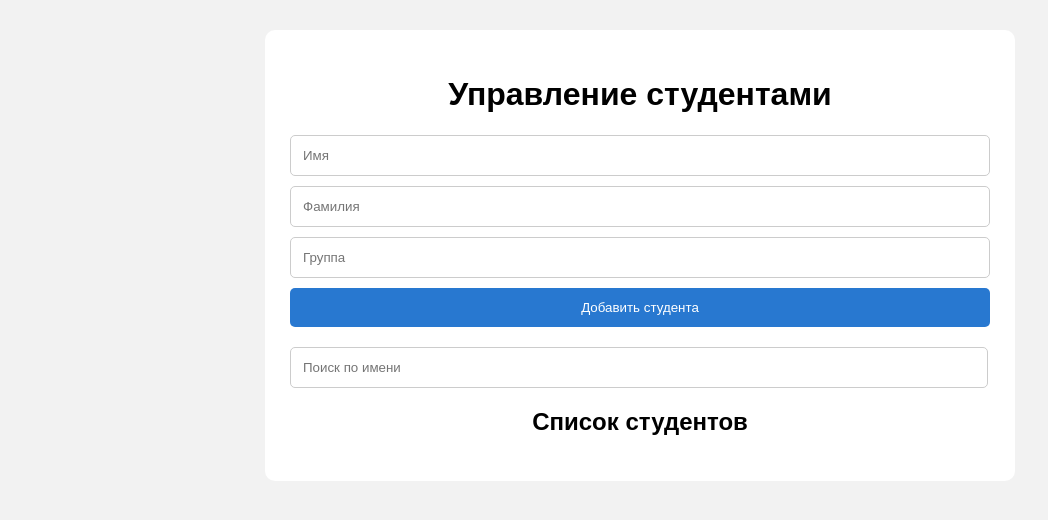
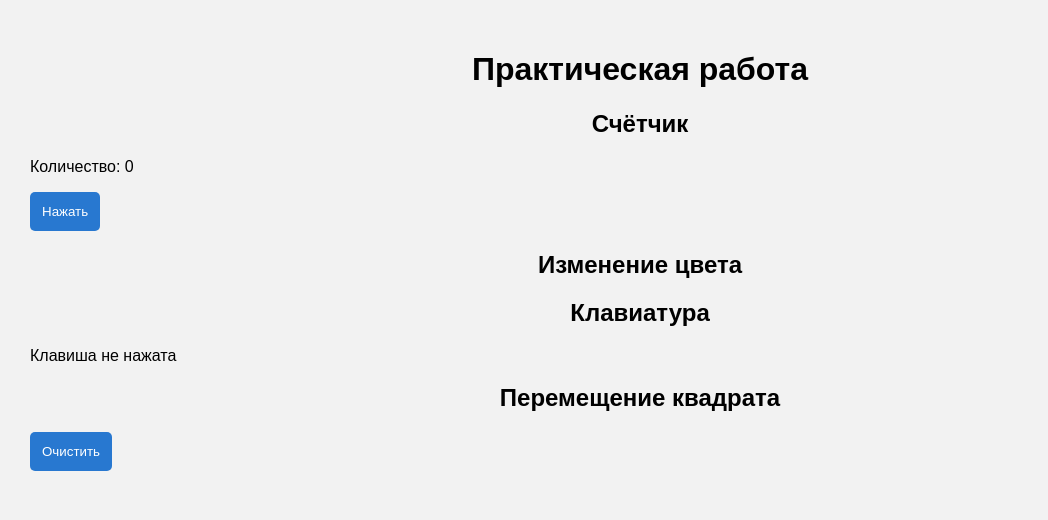
Before and after one commit to R0manoff119/College-control-work, a plain HTML site: page control-1/index.html in a window 1280 px wide. Shown: the whole page, without its empty margins (0-1048 px from the left). Drawn offline with Linux system fonts and the light colour scheme.

Commit message:
Update index.html

```diff
--- a/control-1/index.html
+++ b/control-1/index.html
@@ -1,30 +1,30 @@
-
 <!DOCTYPE html>
 <html lang="ru">
 <head>
     <meta charset="UTF-8">
-    <meta name="viewport" content="width=device-width, initial-scale=1.0">
-    <title>Управление студентами</title>
+    <title>Практика JavaScript</title>
     <link rel="stylesheet" href="style.css">
 </head>
 <body>
 
-    <div class="container">
-        <h1>Управление студентами</h1>
+    <h1>Практическая работа</h1>
 
-        <form id="studentForm">
-            <input type="text" id="name" placeholder="Имя" required>
-            <input type="text" id="surname" placeholder="Фамилия" required>
-            <input type="text" id="group" placeholder="Группа" required>
-            <button type="submit" id="saveButton">Добавить студента</button>
-        </form>
+    <h2>Счётчик</h2>
+    <p id="number">Количество: 0</p>
+    <button onclick="changeNumber()">Нажать</button>
 
-        <input type="text" id="search" placeholder="Поиск по имени">
+    <h2>Изменение цвета</h2>
+    <div id="box"></div>
 
-        <h2>Список студентов</h2>
+    <h2>Клавиатура</h2>
+    <p id="keyboard">Клавиша не нажата</p>
 
-        <div id="studentList"></div>
+    <h2>Перемещение квадрата</h2>
+    <div id="field">
+        <div id="player"></div>
     </div>
+
+    <button onclick="clearAll()">Очистить</button>
 
     <script src="script.js"></script>
 </body>
```
